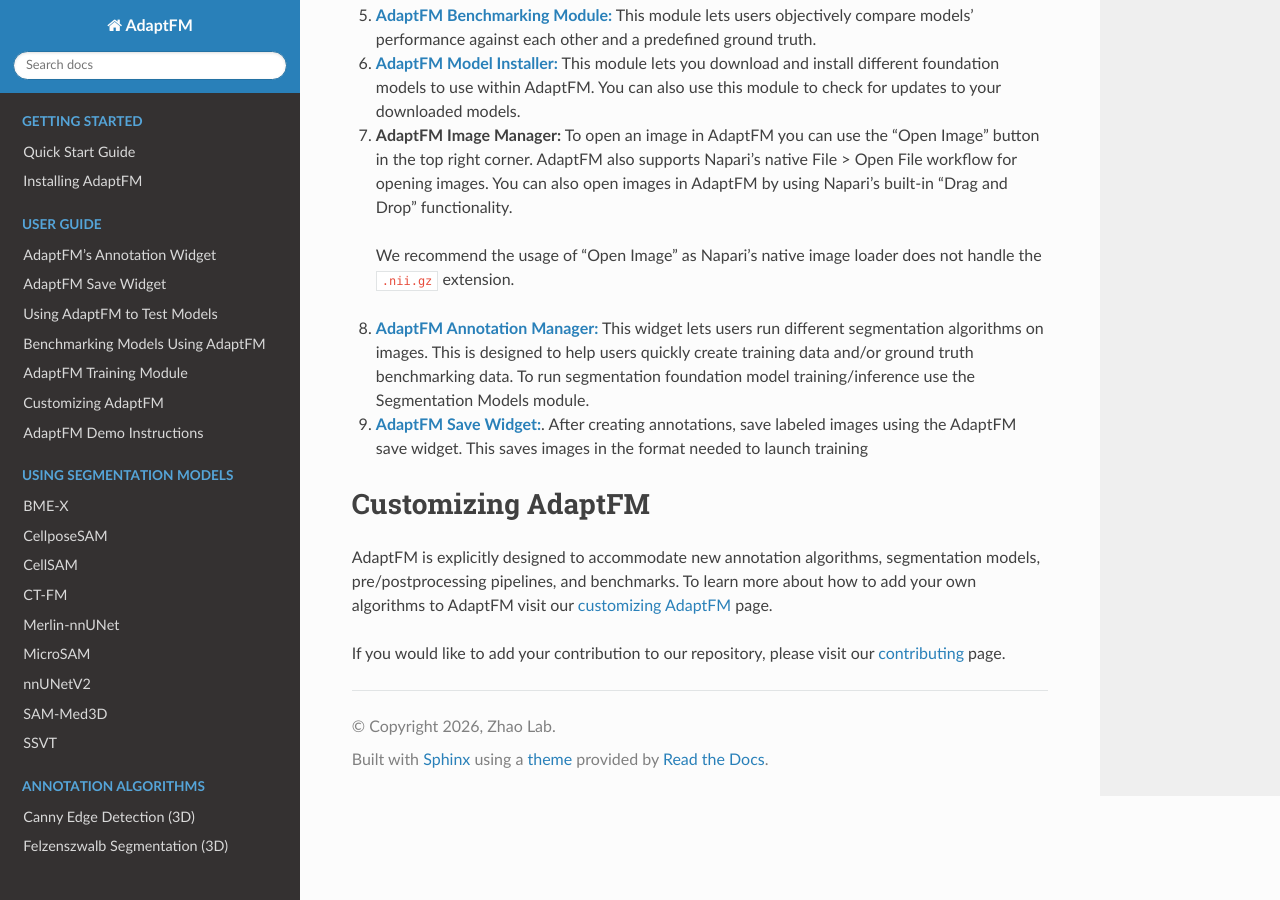
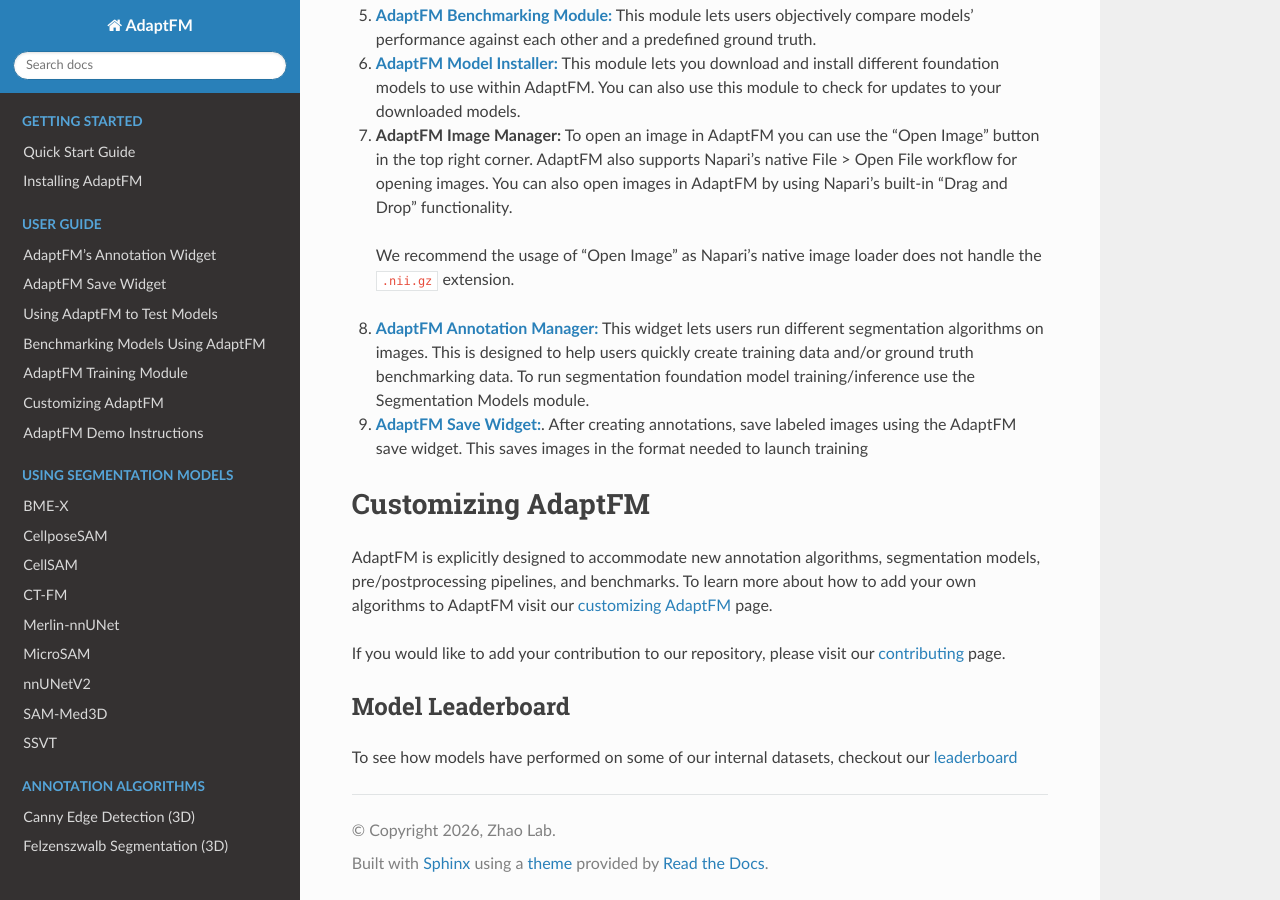
Before and after one commit to Zhao-Lab-UW-DHO/AdaptFM, a Sphinx documentation site: the page built from docs/user-guide/user-guide.md, in a window 1280 px wide and 900 px high, scrolled down 1032 px. Built offline with Sphinx 7.4.7 and the Read the Docs theme 3.1.0, drawn with Linux system fonts in a browser that asks for light colours.

Commit message:
add leaderboard

```diff
--- a/docs/user-guide/user-guide.md
+++ b/docs/user-guide/user-guide.md
@@ -35,3 +35,7 @@ AdaptFM has 9 distinct modules highlighted below. Click the links for each to le
 AdaptFM is explicitly designed to accommodate new annotation algorithms, segmentation models, pre/postprocessing pipelines, and benchmarks. To learn more about how to add your own algorithms to AdaptFM visit our [customizing AdaptFM](../customizing-adaptfm/index.md) page.
 
 If you would like to add your contribution to our repository, please visit our [contributing](../customizing-adaptfm/contributing.md) page.
+
+### Model Leaderboard
+
+To see how models have performed on some of our internal datasets, checkout our [leaderboard](leaderboard.md)
```
